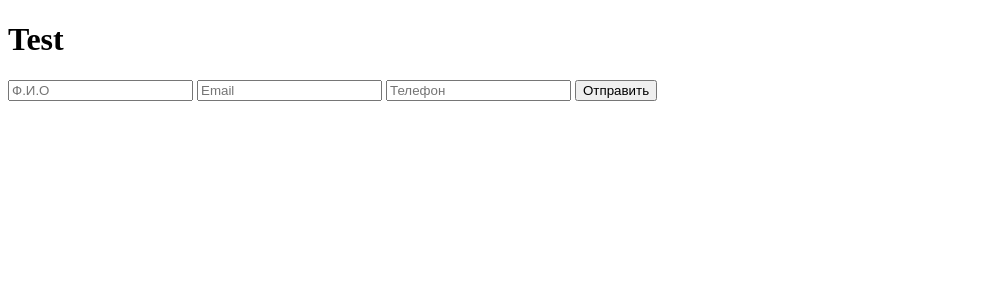
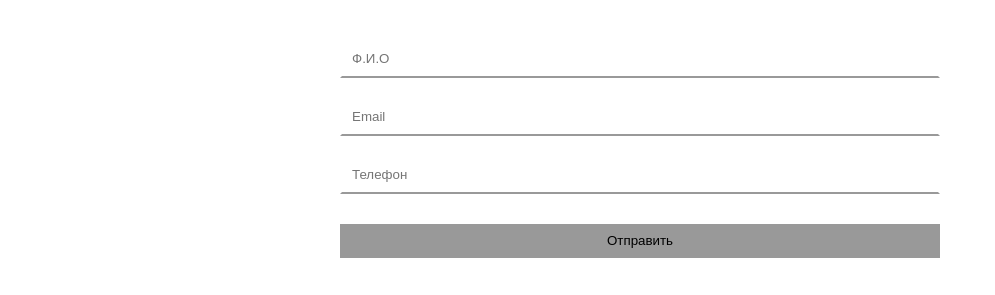
Before and after one commit to alidzen/yd-nodejs-schooll, a plain HTML site: page index.html in a window 1280 px wide. Shown: the whole page, without its empty margins (0-995 px from the left). Drawn offline with Linux system fonts and the light colour scheme.

Commit message:
Fix styles

```diff
--- a/index.html
+++ b/index.html
@@ -7,14 +7,14 @@
 </head>
 
 <body>
-    <h1>Test </h1>
-    <form action="https://api.github.com/repos/alidzen/yd-nodejs-schooll/contents/data/success.json" id="myForm">
-        <input type="text" name="fio" placeholder="Ф.И.О" required>
-        <input type="email" name="email" placeholder="Email" required>
-        <input type="phone" name="phone" placeholder="Телефон" required>
-        <button id="submitButton">Отправить</button>
+    <form action="https://api.github.com/repos/alidzen/yd-nodejs-schooll/contents/data/success.json" id="myForm" class="container">
+        <input type="text" name="fio" placeholder="Ф.И.О" class="button" required>
+        <input type="email" name="email" placeholder="Email" class="button" required>
+        <input type="phone" name="phone" placeholder="Телефон" class="button" required>
+        <button id="submitButton" class="button">Отправить</button>
     </form>
-    <div id="resultContainer"></div>
+    <div id="resultContainer" class="container button">
+    </div>
 
     <script src="./index.js"></script>
     <link rel="stylesheet" href="./styles.css">
--- a/index.js
+++ b/index.js
@@ -59,7 +59,7 @@ function nameValidation(fieldName) {
         return false;
     }
 
-    const nameValidationRegExp = /^([A-Za-zА-Яа-я]+\s[A-Za-zА-Яа-я]+\s[A-Za-zА-Яа-я]+)$/;
+    const nameValidationRegExp = /^([A-Za-zА-Яа-я]+\s\s*[A-Za-zА-Яа-я]+\s\s*[A-Za-zА-Яа-я]+\s*)$/;
     return applyValidationToInput(nameValidationRegExp.test(field.value), field);
 }
 
@@ -80,8 +80,7 @@ function phoneValidation(fieldName) {
         return false;
     }
     const phoneRegExp = /^[+][7]{1}[(][0-9]{3}[)][0-9]{3}[-][0-9]{2}[-][0-9]{2}$/;
-    const numbersArr = field.value.match(/\d+/g);
-    const isValid = phoneRegExp.test(field.value) && checkPhoneSumm(30, field.value.match(numberPattern)) === true;
+    const isValid = phoneRegExp.test(field.value) && checkPhoneSumm(30, field.value.match(/\d+/g)) === true;
     return applyValidationToInput(isValid, field);
 }
 
@@ -99,7 +98,7 @@ function applyValidationToInput(isValid, field) {
 
     if (isValid) {
         field.classList.remove(errorClassName);
-    } else if (field.classList.contains(errorClassName)) {
+    } else {
         field.classList.add(errorClassName);
     }
 
@@ -107,9 +106,11 @@ function applyValidationToInput(isValid, field) {
 }
 
 function sendRequest() {
-    this.button.disabled = true;
     const dataUrl = 'https://api.github.com/repos/alidzen/yd-nodejs-schooll/contents/data/';
     let url = this.form.action || dataUrl + 'success.json'
+    this.button.disabled = true;
+    resultContainer.className = '';
+    resultContainer.innerHTML = '';
     fetch(url, {
         method: 'GET'
     }).then(response => {
--- a/styles.css
+++ b/styles.css
@@ -1,3 +1,28 @@
+#myForm {
+    display: flex;
+    flex-flow: column nowrap;
+    justify-content: center;
+    margin: 40px auto;
+}
+
+input {
+    border-color: transparent transparent #999;
+    margin-bottom: 20px;
+}
+
+input:last-of-type {
+    margin-bottom: 30px;
+}
+
+button {
+    border-width: 0;
+    background-color: #999;
+}
+
+button:hover {
+    background-color: #CD7373;
+}
+
 .error {
     border: 1px solid red;
 }
@@ -5,3 +30,25 @@
 .success {
     border: 1px solid green;
 }
+
+.progress {
+    border: 1px groove #7575F3;
+}
+
+.container {
+    max-width: 600px;
+    margin: 0 auto;
+    paddings: 0 15px;
+}
+
+.button {
+    line-height: 24px;
+    padding: 5px 10px;
+}
+
+#resultContainer {
+    border-radius: 5px;
+    text-align: center;
+    line-height: 24px;
+    padding: 5px 10px;
+}
```
